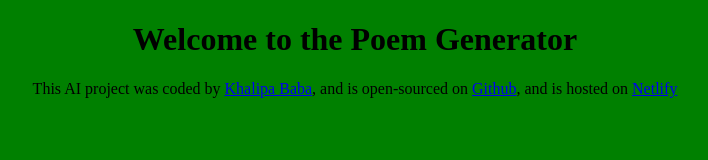
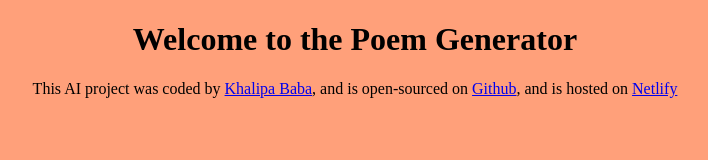
Before and after one commit to Khalipa-B/poem-generator, a plain HTML site: page index.html in a window 1280 px wide. Shown: the whole page, without its empty margins (285-993 px from the left). Drawn offline with Linux system fonts and the light colour scheme.

Commit message:
Updated background color on style.css

```diff
--- a/src/style.css
+++ b/src/style.css
@@ -1,4 +1,4 @@
 body {
-  background: green;
+  background: lightsalmon;
   text-align: center;
 }
```
